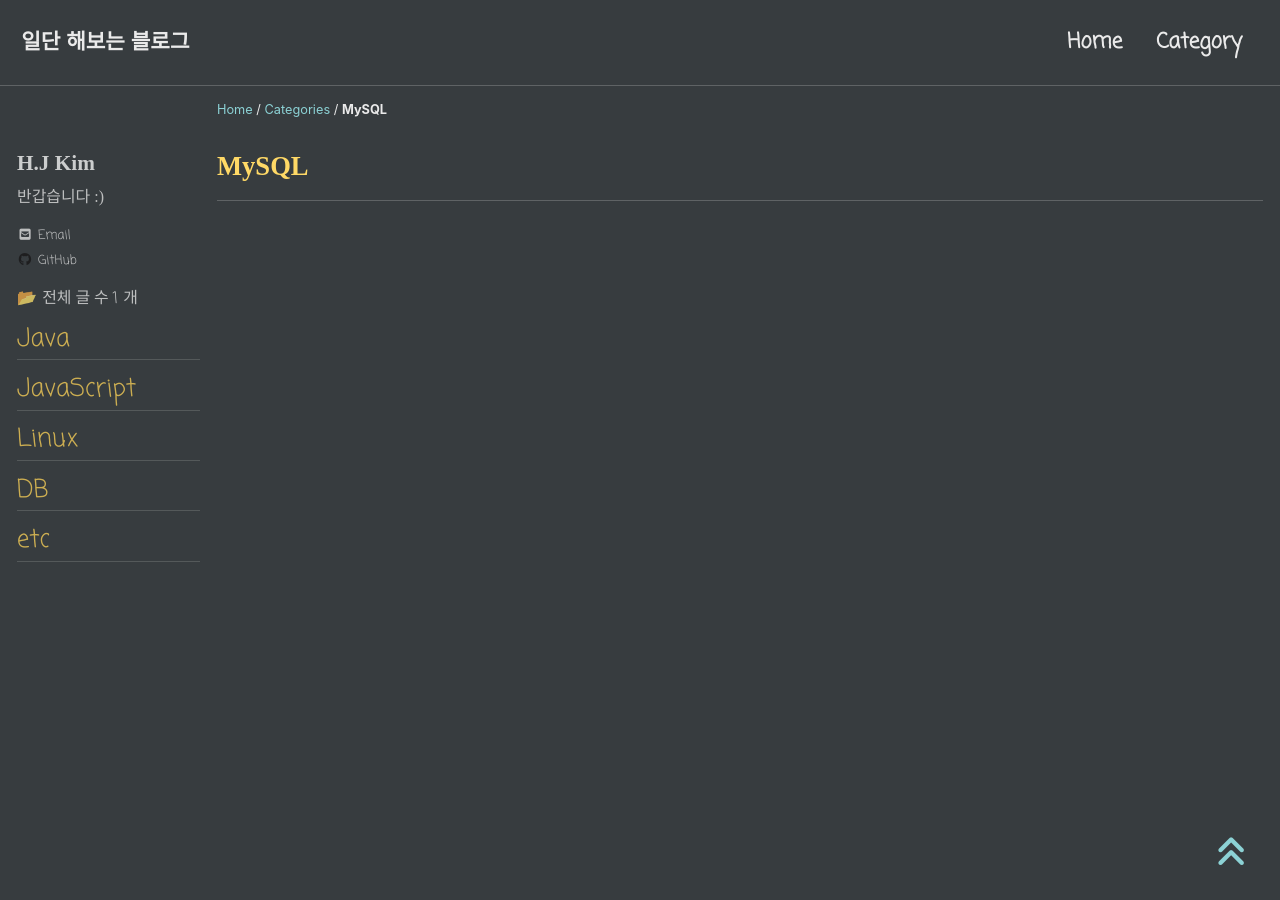
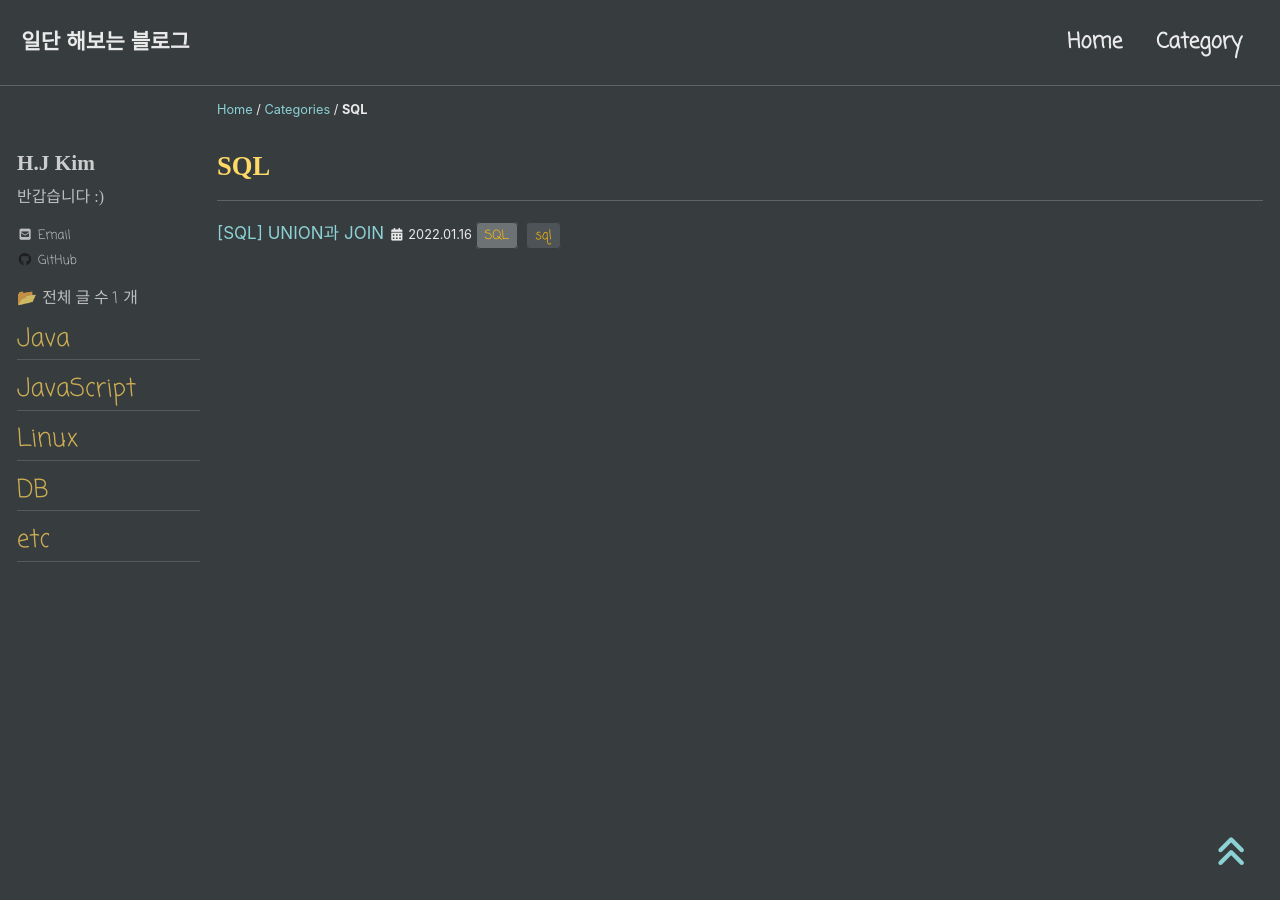
Before and after one commit to khyjin/khyjin.github.io, a Jekyll site: the page built from _pages/categories/category-SQL.md, in a window 1280 px wide and 900 px high. Built offline with Jekyll 4.4.1, drawn with Linux system fonts in a browser that asks for light colours; cached includes are drawn as plain includes; nearby versions of some CDN libraries; some web fonts are replaced.

Commit message:
Update and rename category-db.md to category-SQL.md

```diff
--- a/_pages/categories/category-db.md
+++ b/_pages/categories/category-SQL.md
@@ -1,7 +1,7 @@
 ---
-title: "MySQL"
+title: "SQL"
 layout: archive
-permalink: categories/db
+permalink: categories/SQL
 author_profile: true
 sidebar_main: true
 ---
@@ -10,5 +10,5 @@ sidebar_main: true
 
 ***
 
-{% assign posts = site.categories.DB %}
+{% assign posts = site.categories.SQL %}
 {% for post in posts %} {% include archive-single2.html type=page.entries_layout %} {% endfor %}
```
